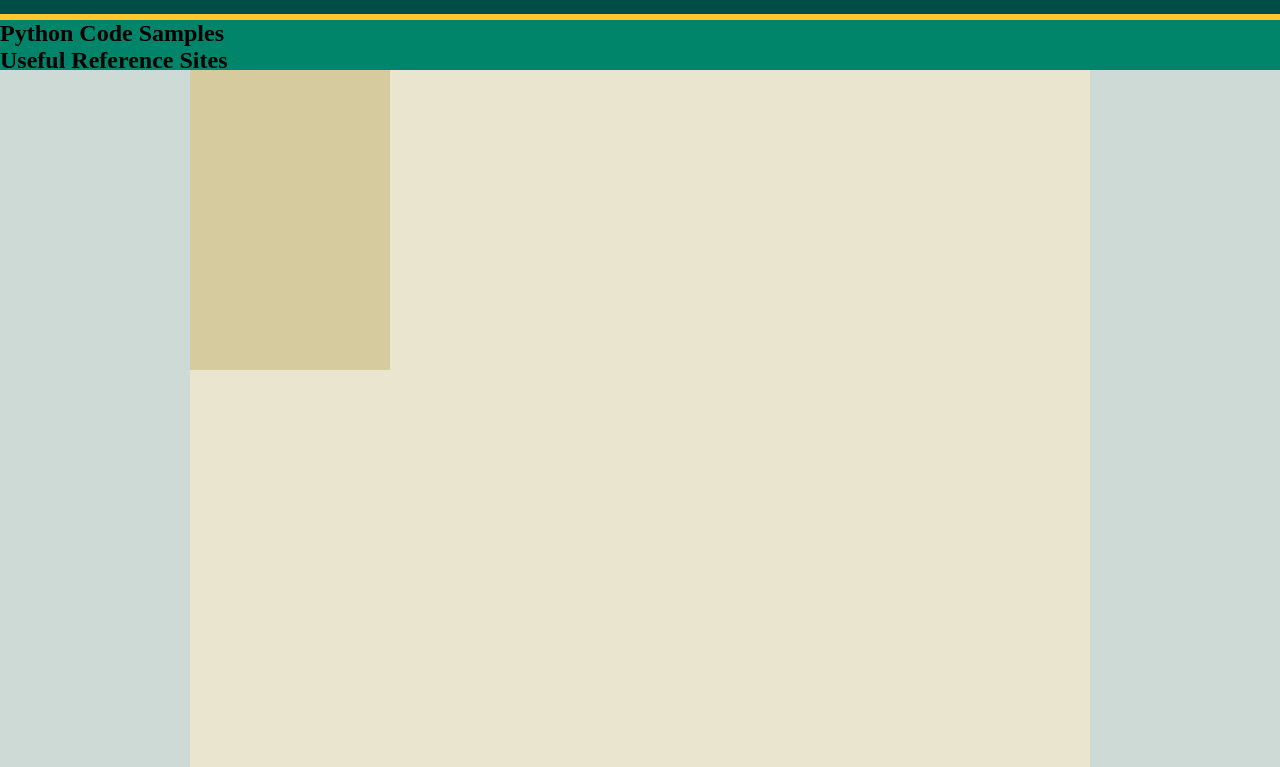
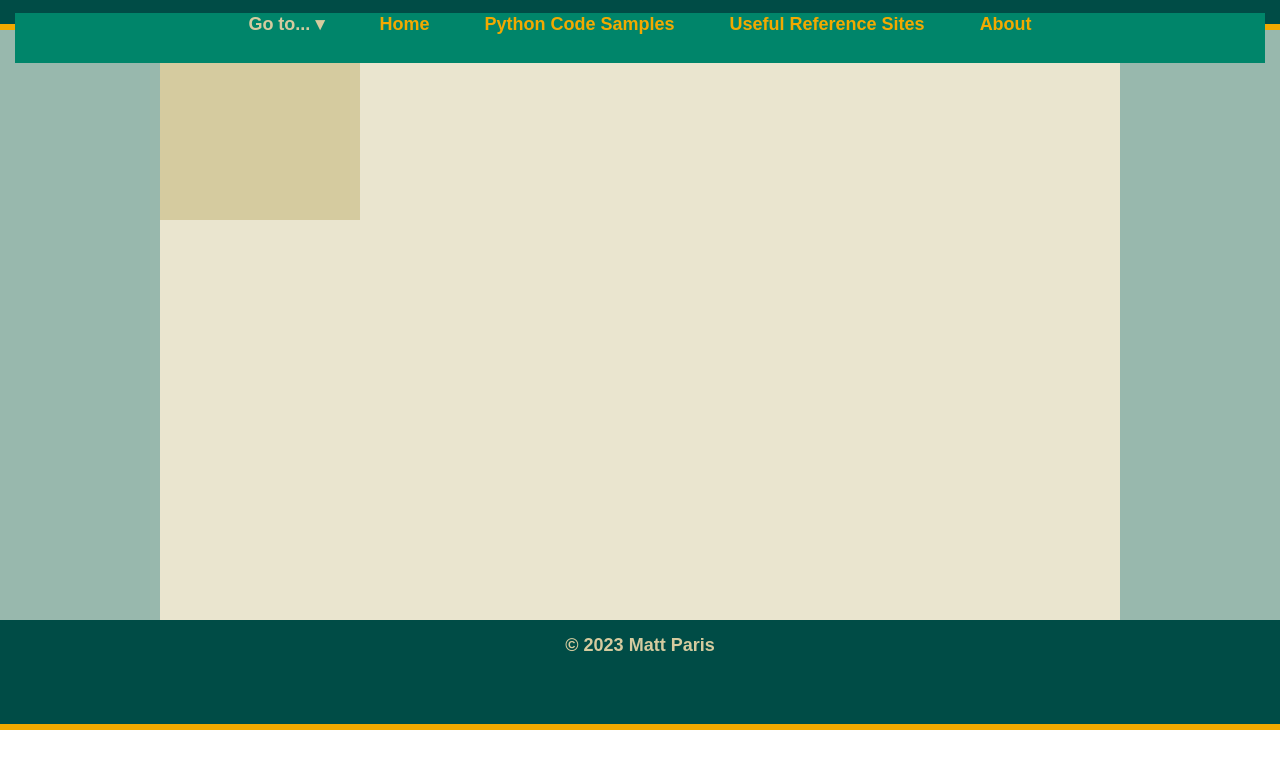
Before and after one commit to MP450/Python-Reference-Page, a plain HTML site: page index.html in a window 1280 px wide. Shown: the part 80-847 px from the top of the page. Drawn offline with Linux system fonts and the light colour scheme.

Commit message:
Index and styles pages updated with Humboldt color theme and basic site design.

```diff
--- a/index.html
+++ b/index.html
@@ -12,12 +12,26 @@
         <h1>Python Reference Page</h1>
         <p><i>This page was developed as my final project for GSP 318 - Geospatial Programming at
             Cal Poly Humboldt, Spring 2023</i></p>
+        <nav>
+          <ul class="menu">
+            <li class="dropdown"><span>Go to... &#9662</span></li>
+            <li><a href="#">Home</a></li>
+            <li><a href="#">Python Code Samples</a></li>
+              <ul class='features-menu'>           <!-- Start of submenu -->
+                <li><a href='#'>Harder</a></li>
+                <li><a href='#'>Better</a></li>
+                <li><a href='#'>Faster</a></li>
+                <li><a href='#'>Stronger</a></li>
+              </ul>                                <!-- End of submenu -->
+            </li>
+            <li><a href="#">Useful Reference Sites</a></li>
+            <li><a href="#">About</a></li>
+          </ul>
+        </nav>
+
     </div>
 
-    <div class="menu">
-        <h2>Python Code Samples</h2>
-        <h2>Useful Reference Sites</h2>
-    </div>
+
 
     <div class="container">
         <div class="page">
--- a/styles.css
+++ b/styles.css
@@ -1,3 +1,16 @@
+:root {
+    /* Primary Colors*/
+    --old-growth-green: #004c46;
+    --chanterelle-gold: #FFC72C;
+    /* Secondary Colors*/
+    --sea-glass: #00856A;
+    --sunset-gold: #F2A900;
+    --pacific-blue: #98B8AD;
+    --dune-grass: #D5CB9F;
+    --northern-sky: #CDDAD5;
+    --sand: #EAE5CF;
+}
+
 * {
     margin: 0;
     padding: 0;
@@ -9,37 +22,128 @@
     margin: 0 auto;
 }
 
+body {
+  height: 1200px;
+  font-size: 18px;
+  font-family: sans-serif;
+  color: var(--pacific-blue);
+  font-weight: bold;
+}
+
+a:link,
+a:visited {
+  color: var(--sunset-gold);
+  text-decoration: none;
+}
+a:hover {
+  text-decoration: underline;
+}
+
 .container {
     overflow: hidden;
-    background-color: #CDDAD5;
+    background-color: var(--pacific-blue);
   }
 
 .header, .footer {
     clear: both;
-    color: #D5CB9F;
-    background-color: #004c46;
-    height: 100px;
+    color: var(--dune-grass);
+    background-color: var(--old-growth-green);
+    height: 110px;
+    width: 100%;
     text-align: center;
-    border-bottom: 6px solid #FFC72C;
-    border-top: 6px solid #FFC72C;
-    padding: 10px;
+    border-bottom: 6px solid var(--sunset-gold);
+    padding: 15px;
+}
+
+.header {
+  position: fixed;
 
 }
 
 .menu {
     height: 50px;
-    background-color: #00856A;    /* Medium blue */
+    background-color: var(--sea-glass);
+    margin-top: 15px;
+}
+
+.menu > li {
+  display: inline;
+  margin-right: 50px;
+}
+
+.menu > li:last-of-type {
+  margin-right: 0;
+}
+
+.dropdown {
+  position: relative;
+}
+
+.dropdown > span {
+  z-index: 2;
+  position: relative;  /* This is important! */
+  cursor: pointer;
+}
+
+.dropdown:hover .features-menu {
+  display: flex;
+  flex-direction: column;
+  background: var(--sea-glass);
+  border-radius: 5px;
+  padding-top: 60px;
+  position: absolute;
+  top: -25px;
+  left: -30px;
+  z-index: 1;
+}
+
+.features-menu {
+  display: none;
+}
+
+.features-menu li {
+  list-style: none;
+  border-bottom: 1px solid var(--dune-grass);
+
+  padding: 0 40px 10px 20px;
+  margin: 10px;
+}
+
+.features-menu li:last-of-type {
+  border-bottom: none;
 }
 
 .sidebar {
     float: left;
     width: 200px;
     height: 300px;
-    background-color: #D5CB9F;    /* Red */
+    background-color: var(--dune-grass);
   }
 
 .content {
     height: 700px;
 
-    background-color: #EAE5CF;
+    background-color: var(--sand);
  }
+
+  /* Mobile Styles */
+  @media only screen and (max-width: 400px) {
+    body {
+      background-color: var(--sand);
+    }
+  }
+
+ /* Tablet Styles */
+@media only screen and (min-width: 401px) and (max-width: 960px) {
+    .page {
+      width: 90%;
+    }
+  }
+
+/* Desktop Styles */
+@media only screen and (min-width: 961px) {
+    .page {
+      width: 960px;
+      margin: 0 auto;
+    }
+  }
```
